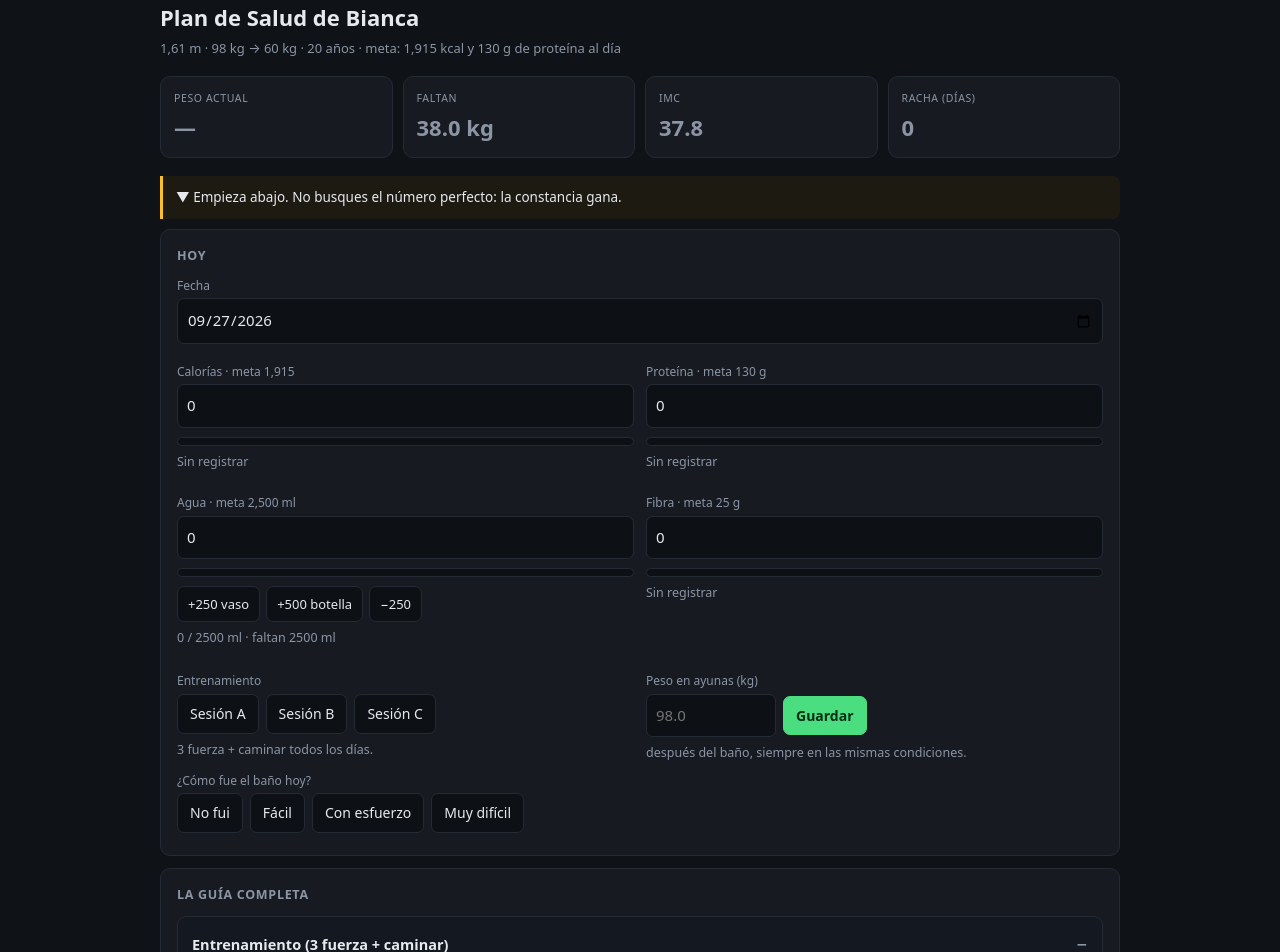
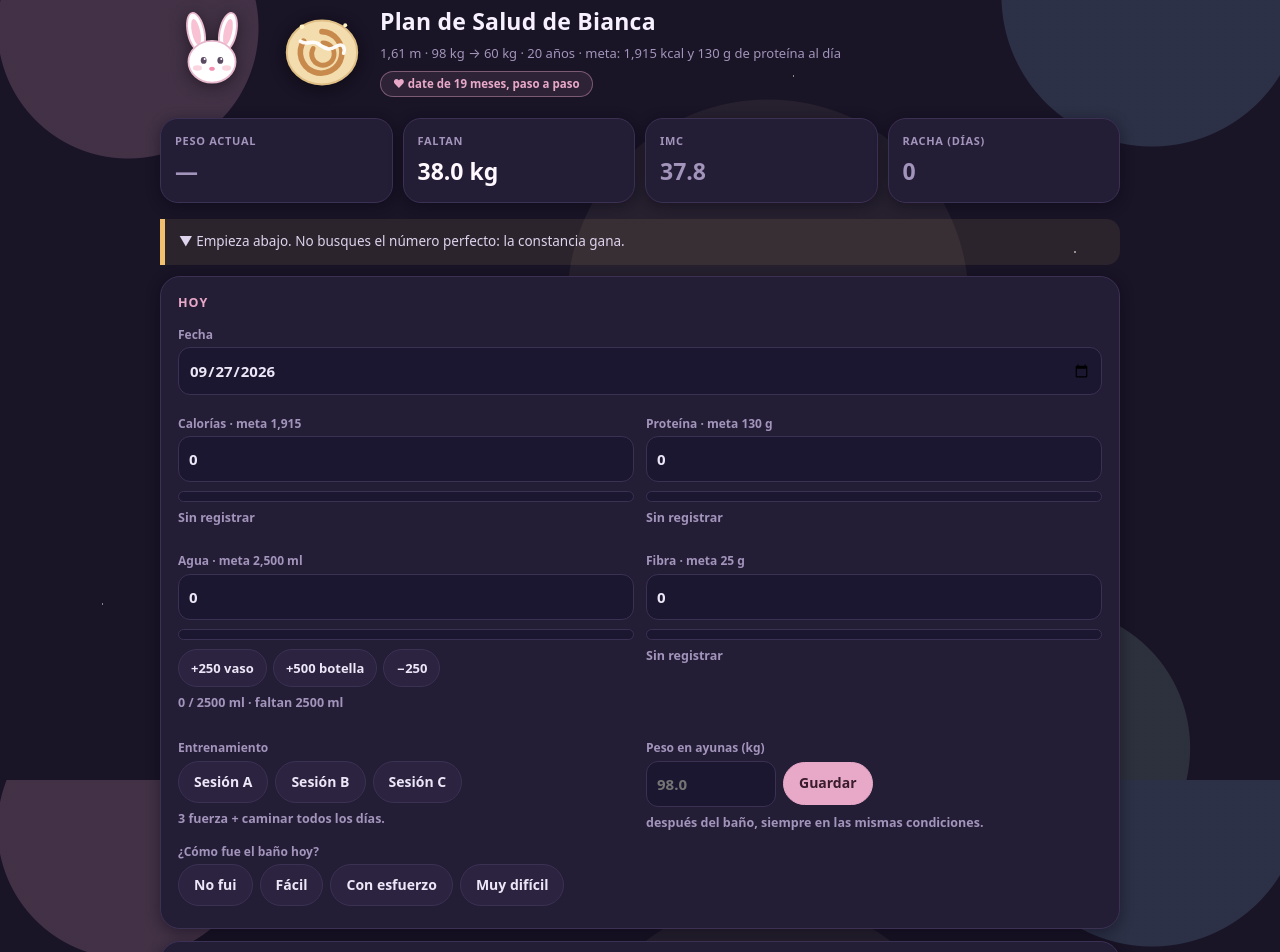
Before and after one commit to hericsolorzano-beep/salud, a plain HTML site: page ella/index.html in a window 1280 px wide. Shown: the part 20-972 px from the top of the page. Drawn offline with Linux system fonts and the light colour scheme.

Commit message:
Tema nocturno con ilustraciones propias (conejo y rollo de canela) en SVG

```diff
--- a/ella/index.html
+++ b/ella/index.html
@@ -6,66 +6,150 @@
 <title>Plan de Salud de Bianca</title>
 <style>
   :root{
-    --bg:#0f1216; --card:#171b21; --line:#252b34; --txt:#e6e9ee; --dim:#8b95a5;
-    --ac:#4ade80; --ac2:#38bdf8; --warn:#fbbf24; --bad:#f87171; --vio:#c084fc;
+    --bg:#191426; --card:#241d36; --line:#3b3153; --txt:#ece6f7; --dim:#a294ba;
+    --ac:#7fd6a8; --ac2:#8ec5f0; --warn:#f0c070; --bad:#f0909e; --vio:#c3a4ef;
+    --rosa:#e8a8c8; --crema:#f5e0bd; --menta:#a8dcc4;
+    --sombra:0 3px 14px rgba(10,6,20,.45);
   }
   *{box-sizing:border-box}
-  body{margin:0;background:var(--bg);color:var(--txt);
-    font:15px/1.55 system-ui,-apple-system,"Segoe UI",Roboto,sans-serif;padding:20px}
+  body{margin:0;color:var(--txt);
+    font:15px/1.6 "Quicksand","Comfortaa",system-ui,-apple-system,"Segoe UI",Roboto,sans-serif;
+    padding:18px;
+    background:
+      radial-gradient(circle at 10% 6%,  rgba(232,168,200,.20) 0 130px, transparent 131px),
+      radial-gradient(circle at 90% 2%,  rgba(142,197,240,.16) 0 150px, transparent 151px),
+      radial-gradient(circle at 82% 96%, rgba(168,220,196,.14) 0 140px, transparent 141px),
+      radial-gradient(circle at 25% 88%, rgba(195,164,239,.15) 0 120px, transparent 121px),
+      radial-gradient(circle at 60% 40%, rgba(240,224,189,.06) 0 200px, transparent 201px),
+      var(--bg);
+    background-attachment:fixed}
   .wrap{max-width:960px;margin:0 auto}
-  h1{font-size:22px;margin:0 0 4px}
-  .sub{color:var(--dim);font-size:13px;margin:0 0 18px}
-  .stats{display:grid;grid-template-columns:repeat(auto-fit,minmax(140px,1fr));gap:10px;margin-bottom:18px}
-  .stat{background:var(--card);border:1px solid var(--line);border-radius:10px;padding:13px}
-  .stat .k{color:var(--dim);font-size:10.5px;text-transform:uppercase;letter-spacing:.6px}
-  .stat .v{font-size:22px;font-weight:600;margin-top:3px}
+
+  /* ---------- chispas de estrella (sin imagenes: solo CSS) ---------- */
+  .wrap::before{content:"";position:fixed;inset:0;pointer-events:none;z-index:0;
+    background-image:
+      radial-gradient(1.6px 1.6px at 18% 22%, #fff 50%, transparent 51%),
+      radial-gradient(1.4px 1.4px at 62% 12%, #fff8e6 50%, transparent 51%),
+      radial-gradient(1.8px 1.8px at 84% 34%, #fff 50%, transparent 51%),
+      radial-gradient(1.3px 1.3px at 34% 62%, #e8dcff 50%, transparent 51%),
+      radial-gradient(1.5px 1.5px at 72% 72%, #fff 50%, transparent 51%),
+      radial-gradient(1.2px 1.2px at 8% 78%, #ffe9f4 50%, transparent 51%),
+      radial-gradient(1.7px 1.7px at 48% 88%, #fff 50%, transparent 51%);
+    opacity:.5}
+  .wrap > *{position:relative;z-index:1}
+
+  /* ---------- encabezado con dibujos ---------- */
+  .hero{display:flex;align-items:center;gap:14px;margin:0 0 16px;flex-wrap:wrap}
+  .hero-art{width:104px;height:104px;flex:0 0 auto;filter:drop-shadow(0 3px 8px rgba(0,0,0,.45))}
+  .hero-art.roll{width:88px;height:88px}
+  h1{font-size:23px;margin:0 0 3px;color:#f6f0ff;letter-spacing:.2px}
+  .sub{color:var(--dim);font-size:13px;margin:0}
+  .badge{display:inline-block;margin-top:7px;background:rgba(232,168,200,.10);
+    border:1.5px solid rgba(232,168,200,.42);border-radius:999px;padding:3px 12px;
+    font-size:11.5px;color:var(--rosa);font-weight:700}
+
+  /* ---------- tarjetas y numeros ---------- */
+  .stats{display:grid;grid-template-columns:repeat(auto-fit,minmax(140px,1fr));gap:10px;margin-bottom:16px}
+  .stat{background:var(--card);border:1.5px solid var(--line);border-radius:18px;padding:13px 14px;
+    box-shadow:var(--sombra)}
+  .stat .k{color:var(--dim);font-size:11px;text-transform:uppercase;letter-spacing:.7px;font-weight:700}
+  .stat .v{font-size:23px;font-weight:700;margin-top:3px;color:#fff8ff}
+
   .grid{display:grid;grid-template-columns:1fr 1fr;gap:12px}
+  /* sin esto, un item de grid no baja de su ancho minimo y la pagina
+     se desborda en pantallas angostas */
+  .grid > *{min-width:0}
   @media(max-width:700px){.grid{grid-template-columns:1fr}}
-  .card{background:var(--card);border:1px solid var(--line);border-radius:10px;padding:16px}
+  .card{background:var(--card);border:1.5px solid var(--line);border-radius:20px;padding:16px 17px;
+    box-shadow:var(--sombra)}
   .card.full{grid-column:1/-1}
-  h2{font-size:12.5px;text-transform:uppercase;letter-spacing:.7px;color:var(--dim);margin:0 0 12px;font-weight:600}
-  label{display:block;font-size:12px;color:var(--dim);margin:9px 0 3px}
-  input[type=number],input[type=date]{width:100%;background:#0d1014;color:var(--txt);
-    border:1px solid var(--line);border-radius:7px;padding:9px;font:inherit;font-size:15px}
-  input:focus{outline:none;border-color:var(--ac2)}
-  button{font:inherit;cursor:pointer;border-radius:7px;padding:8px 12px;border:1px solid var(--line);
-    background:#0d1014;color:var(--txt);font-size:14px}
-  button:hover{border-color:var(--ac2)}
-  button.p{background:var(--ac);color:#052e16;border-color:var(--ac);font-weight:600}
-  button.on{color:var(--ac);border-color:var(--ac);background:#0f2018}
+  h2{font-size:12.5px;text-transform:uppercase;letter-spacing:1px;color:var(--rosa);margin:0 0 12px;font-weight:800}
+
+  /* ---------- campos ---------- */
+  label{display:block;font-size:12px;color:var(--dim);margin:9px 0 3px;font-weight:600}
+  input[type=number],input[type=date]{width:100%;background:#1c1730;color:var(--txt);
+    border:1.5px solid var(--line);border-radius:12px;padding:10px;font:inherit;font-size:15px;
+    font-weight:600}
+  input:focus{outline:none;border-color:var(--rosa);box-shadow:0 0 0 3px rgba(232,168,200,.25)}
+  button{font:inherit;cursor:pointer;border-radius:999px;padding:9px 15px;border:1.5px solid var(--line);
+    background:#2b2340;color:var(--txt);font-size:14px;font-weight:600;transition:transform .12s}
+  button:hover{border-color:var(--rosa);background:#372c4f}
+  button:active{transform:scale(.96)}
+  button.p{background:var(--rosa);color:#3a1c2c;border-color:var(--rosa);font-weight:800}
+  button.p:hover{background:#f0bcd6}
+  button.on{color:#8fe3ba;border-color:var(--ac);background:rgba(127,214,168,.14)}
   .row{display:flex;gap:7px;align-items:center;flex-wrap:wrap}
-  .bar{height:9px;background:#0d1014;border-radius:99px;overflow:hidden;margin-top:9px;border:1px solid var(--line)}
-  .bar>i{display:block;height:100%;transition:width .25s}
-  .note{font-size:12.5px;color:var(--dim);margin-top:6px}
+  .bar{height:11px;background:#1c1730;border-radius:99px;overflow:hidden;margin-top:9px;border:1.5px solid var(--line)}
+  .bar>i{display:block;height:100%;transition:width .25s;border-radius:99px}
+  .note{font-size:12.5px;color:var(--dim);margin-top:6px;font-weight:600}
   .ok{color:var(--ac)} .bad{color:var(--bad)} .warn{color:var(--warn)} .dim{color:var(--dim)}
-  details{border:1px solid var(--line);border-radius:9px;margin-bottom:9px;background:#141820}
-  summary{cursor:pointer;padding:12px 14px;font-weight:600;font-size:14.5px;list-style:none;
-    display:flex;justify-content:space-between;align-items:center}
+
+  /* ---------- guias plegables ---------- */
+  details{border:1.5px solid var(--line);border-radius:18px;margin-bottom:9px;
+    background:#201a30;overflow:hidden}
+  summary{cursor:pointer;padding:13px 15px;font-weight:700;font-size:14.5px;list-style:none;
+    display:flex;justify-content:space-between;align-items:center;gap:10px;color:#f2ecff}
   summary::-webkit-details-marker{display:none}
-  summary::after{content:"+";color:var(--dim);font-size:19px;font-weight:400}
-  details[open] summary::after{content:"−"}
-  .dbody{padding:0 14px 14px;font-size:14px;color:#cdd4df}
-  .dbody h3{color:var(--ac2);font-size:13px;text-transform:uppercase;letter-spacing:.5px;margin:16px 0 7px}
+  summary::after{content:"+";color:var(--rosa);font-size:20px;font-weight:700;line-height:1}
+  details[open] summary{background:#2b2340;border-bottom:1.5px solid var(--line)}
+  details[open] summary::after{content:"\2212"}
+  .dbody{padding:14px 16px 16px;font-size:14px;color:#d6cce8}
+  .dbody h3{color:var(--ac2);font-size:12.5px;text-transform:uppercase;letter-spacing:.8px;
+    margin:17px 0 7px;font-weight:800}
   .dbody h3:first-child{margin-top:0}
   .dbody ul,.dbody ol{margin:0;padding-left:19px}
   .dbody li{margin-bottom:6px}
-  .dbody b{color:#fff}
+  .dbody b{color:#fff6ff}
+
+  /* ---------- tablas: en pantallas angostas se desplazan solas ---------- */
+  .tw{overflow-x:auto;-webkit-overflow-scrolling:touch;max-width:100%}
   table{width:100%;border-collapse:collapse;font-size:13px}
-  th,td{text-align:left;padding:6px 4px;border-bottom:1px solid var(--line)}
-  th{color:var(--dim);font-size:10.5px;text-transform:uppercase;letter-spacing:.5px}
-  .alert{border-left:3px solid var(--warn);background:#1d1a12;padding:11px 13px;border-radius:0 7px 7px 0;
-    font-size:13.5px;margin:10px 0}
-  .alert.r{border-left-color:var(--bad);background:#1e1414}
-  .alert.g{border-left-color:var(--ac);background:#0f1d16}
+  th,td{text-align:left;padding:7px 5px;border-bottom:1.5px solid var(--line)}
+  th{color:var(--dim);font-size:11px;text-transform:uppercase;letter-spacing:.5px;font-weight:800}
+
+  /* ---------- avisos ---------- */
+  .alert{border-left:5px solid var(--warn);background:rgba(240,192,112,.09);padding:12px 14px;
+    border-radius:0 14px 14px 0;font-size:13.5px;margin:11px 0;color:#ded4ee}
+  .alert.r{border-left-color:var(--bad);background:rgba(240,144,158,.10)}
+  .alert.g{border-left-color:var(--ac);background:rgba(127,214,168,.10)}
+  .alert b{color:#fff6ff}
+
   .qs{display:flex;gap:6px;flex-wrap:wrap;margin-top:9px}
-  .qs button{padding:7px 10px;font-size:13px}
-  .mini{font-size:11.5px;color:var(--dim);text-align:right;margin-top:3px}
+  .qs button{padding:8px 12px;font-size:13px}
+  .mini{font-size:11.5px;color:var(--dim);text-align:right;margin-top:4px}
 </style>
 </head>
 <body>
 <div class="wrap">
-  <h1>Plan de Salud de Bianca</h1>
-  <p class="sub">1,61 m · 98 kg → 60 kg · 20 años · meta: 1,915 kcal y 130 g de proteína al día</p>
+  <div class="hero">
+    <svg class="hero-art" viewBox="0 0 150 120" role="img" aria-label="Conejito">
+      <ellipse cx="52" cy="34" rx="12" ry="28" fill="#fff" stroke="#e8b9cd" stroke-width="2.5" transform="rotate(-12 52 34)"/>
+      <ellipse cx="98" cy="34" rx="12" ry="28" fill="#fff" stroke="#e8b9cd" stroke-width="2.5" transform="rotate(12 98 34)"/>
+      <ellipse cx="52" cy="34" rx="6" ry="19" fill="#f9c2d4" transform="rotate(-12 52 34)"/>
+      <ellipse cx="98" cy="34" rx="6" ry="19" fill="#f9c2d4" transform="rotate(12 98 34)"/>
+      <ellipse cx="75" cy="77" rx="34" ry="30" fill="#fff" stroke="#e8b9cd" stroke-width="2.5"/>
+      <ellipse cx="63" cy="75" rx="4.2" ry="5" fill="#5b4a63"/>
+      <ellipse cx="87" cy="75" rx="4.2" ry="5" fill="#5b4a63"/>
+      <circle cx="64.4" cy="73" r="1.5" fill="#fff"/>
+      <circle cx="88.4" cy="73" r="1.5" fill="#fff"/>
+      <ellipse cx="75" cy="87" rx="4" ry="3" fill="#f48fb1"/>
+      <ellipse cx="54" cy="86" rx="6.5" ry="4" fill="#fbd0dd" opacity=".9"/>
+      <ellipse cx="96" cy="86" rx="6.5" ry="4" fill="#fbd0dd" opacity=".9"/>
+    </svg>
+    <svg class="hero-art roll" viewBox="0 0 110 110" role="img" aria-label="Rollo de canela">
+      <ellipse cx="55" cy="58" rx="44" ry="40" fill="#f3dcae" stroke="#e0bf85" stroke-width="2.5"/>
+      <path d="M55 32a26 26 0 1 1-23 12" fill="none" stroke="#c78a4c" stroke-width="7" stroke-linecap="round"/>
+      <path d="M56 46a14 14 0 1 1-12 7" fill="none" stroke="#c78a4c" stroke-width="6" stroke-linecap="round"/>
+      <path d="M28 44c8 6 14-2 22 3s12 10 22 4 12 2 10 8" fill="none" stroke="#fff" stroke-width="4.5"
+            stroke-linecap="round" opacity=".95"/>
+      <circle cx="30" cy="26" r="3" fill="#fff3c4"/><circle cx="84" cy="24" r="2.5" fill="#fff3c4"/>
+    </svg>
+    <div>
+      <h1>Plan de Salud de Bianca</h1>
+      <p class="sub">1,61 m &middot; 98 kg &rarr; 60 kg &middot; 20 a&ntilde;os &middot; meta: 1,915 kcal y 130 g de prote&iacute;na al d&iacute;a</p>
+      <span class="badge">&#10084; date de 19 meses, paso a paso</span>
+    </div>
+  </div>
 
   <div class="stats">
     <div class="stat"><div class="k">Peso actual</div><div class="v dim" id="s-wt">—</div></div>
@@ -159,14 +243,14 @@
 
           <h3>Las 3 sesiones (cuerpo completo, 3 veces por semana)</h3>
           <p>Alterna A, B, C — un día de descanso entre cada una.</p>
-          <table>
+          <div class="tw"><table>
             <tr><th>Sesión A</th><th>Sesión B</th><th>Sesión C</th></tr>
             <tr><td>Sentadilla en máquina</td><td>Peso muerto rumano</td><td>Zancadas (sentadilla split)</td></tr>
             <tr><td>Prensa de pierna</td><td>Remo con cable</td><td>Hip thrust (empuje de cadera)</td></tr>
             <tr><td>Press de pecho</td><td>Press militar</td><td>Jalón al pecho</td></tr>
             <tr><td>Remo con mancuerna</td><td>Fondos en máquina</td><td>Elevaciones laterales</td></tr>
             <tr><td>Plancha 3×30 s</td><td>Dead bug 3×10</td><td>Plancha lateral 3×20 s</td></tr>
-          </table>
+          </table></div>
 
           <h3>Cómo hacerla</h3>
           <ul>
@@ -194,7 +278,7 @@
           <div class="alert g"><b>Nunca bajes de 1,500 kcal.</b> A los 20 años, con déficit agresivo, el cuerpo empieza a quemar músculo y se adapta: después ya no baja de peso aunque comas menos. Lento y constante gana siempre.</div>
 
           <h3>Un día tipo — suma 1,790 kcal · 129 g de proteína</h3>
-          <table>
+          <div class="tw"><table>
             <tr><th>Comida</th><th>Ejemplo</th><th>kcal</th><th>prot.</th></tr>
             <tr><td>Desayuno</td><td>3 huevos revueltos + 2 rebanadas + 1 cdta de aceite</td><td>420</td><td>28 g</td></tr>
             <tr><td>Media mañana</td><td>1 yogur griego grande</td><td>180</td><td>18 g</td></tr>
@@ -202,7 +286,7 @@
             <tr><td>Merienda</td><td>Fruta + 10 dpscacadamias</td><td>200</td><td>6 g</td></tr>
             <tr><td>Cena</td><td>1 lata de atún + verduras + patata cocida</td><td>430</td><td>32 g</td></tr>
             <tr><td><b>Total</b></td><td>Te sobran ~125 kcal de margen</td><td><b>1,790</b></td><td><b>129 g</b></td></tr>
-          </table>
+          </table></div>
 
           <h3>Dónde sacar proteína barata</h3>
           <ul>
@@ -240,7 +324,7 @@
             <li>Repartido en el día, <b>no de golpe</b>. El cuerpo no la aprovecha toda junta.</li>
           </ul>
           <h3>Horario sugerido</h3>
-          <table>
+          <div class="tw"><table>
             <tr><th>Momento</th><th>Cantidad</th><th>Por qué</th></tr>
             <tr><td>Al levantarte</td><td>1 vaso (250 ml)</td><td>Despierta el intestino</td></tr>
             <tr><td>Con el desayuno</td><td>1 vaso</td><td>Con la comida se absorbe mejor</td></tr>
@@ -249,7 +333,7 @@
             <tr><td>Antes de entrenar</td><td>500 ml</td><td>30 min antes</td></tr>
             <tr><td>Después de entrenar</td><td>500 ml</td><td>Repone lo perdido</td></tr>
             <tr><td>Tarde / noche</td><td>1-2 vasos</td><td>Con la cena</td></tr>
-          </table>
+          </table></div>
           <h3>Señales de que estás bien</h3>
           <ul>
             <li>La orina debe ser <b>amarillo pálido</b>. Transparente = estás tomando de más.</li>
@@ -328,10 +412,10 @@
 
     <div class="card full">
       <h2>Últimos 14 días</h2>
-      <table>
+      <div class="tw"><table>
         <thead><tr><th>Fecha</th><th>Peso</th><th>kcal</th><th>Prot.</th><th>Agua</th><th>Fibra</th><th>Entr.</th><th>Baño</th></tr></thead>
         <tbody id="hist"></tbody>
-      </table>
+      </table></div>
       <div class="row" style="margin-top:10px">
         <button onclick="wipe()">Borrar todo el historial</button>
         <span class="mini">Se guarda solo en este navegador.</span>
```
